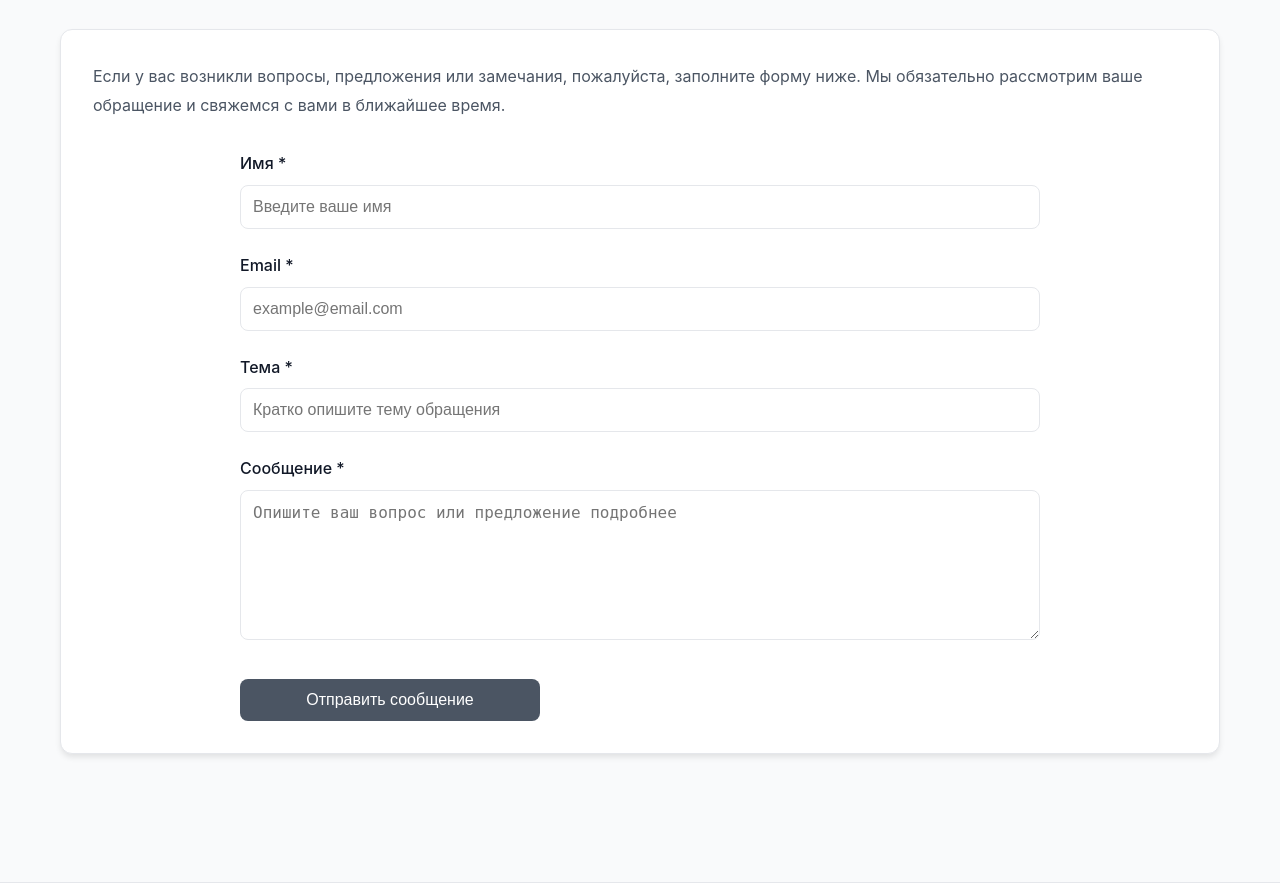
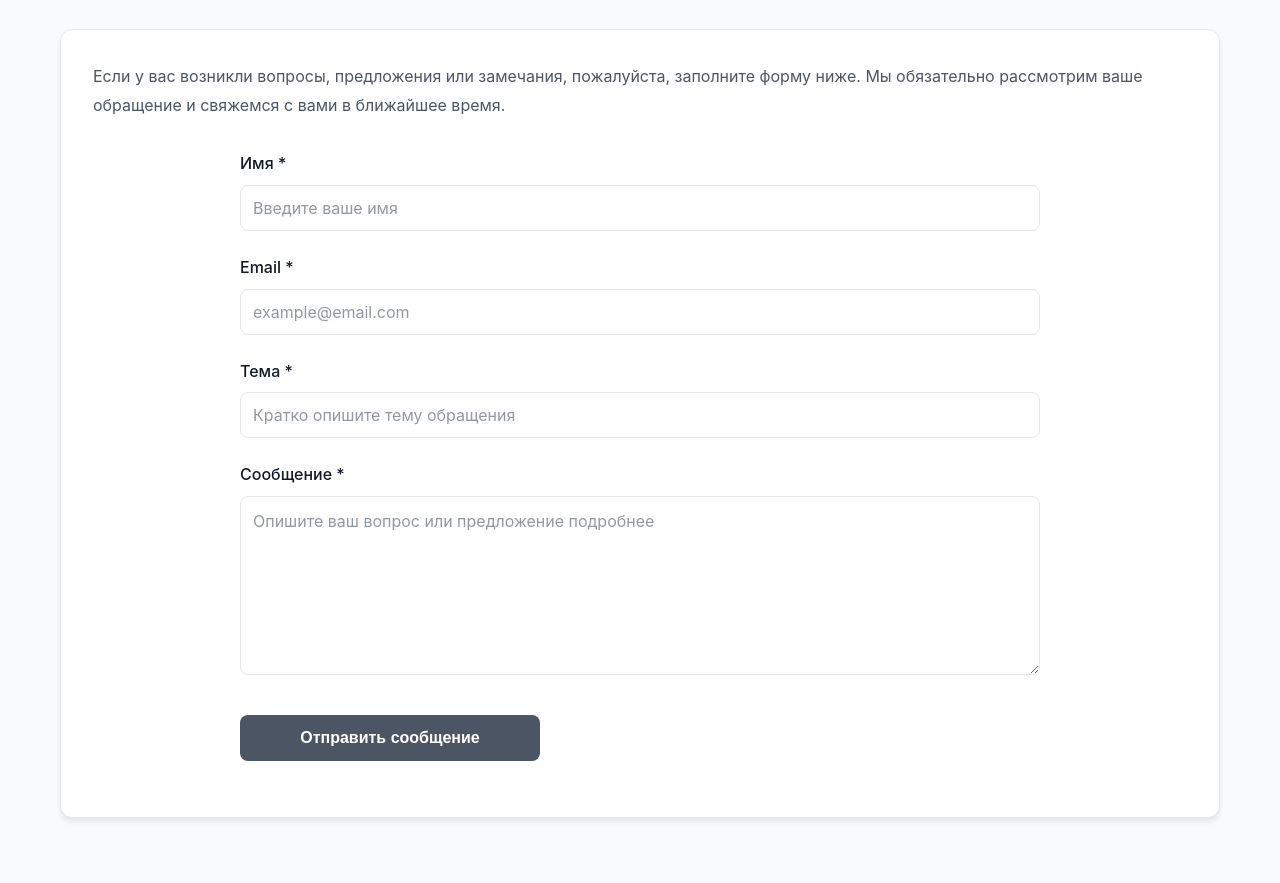
Before and after one commit to olympiada123/olympiada, a Django app: page /contact-form/ in a window 1280 px wide. Shown: the part 209-1092 px from the top of the page. Run offline with Django 5.2, Linux system fonts and the light colour scheme.

```diff
--- a/app/static/css/style.css
+++ b/app/static/css/style.css
@@ -1348,16 +1348,60 @@ textarea.form-control {
     margin: 0 auto;
 }
 
-.contact-form .form-group:last-of-type {
-    margin-bottom: 0;
+.contact-form .form-group {
+    margin-bottom: 1.5rem;
+}
+
+.contact-form .form-label {
+    display: block;
+    margin-bottom: 0.5rem;
+    font-weight: 500;
+    color: var(--text-primary);
+    font-size: 1rem;
+}
+
+.contact-form .form-control {
+    width: 100%;
+    padding: 0.75rem;
+    border: 1px solid var(--border-color);
+    border-radius: 0.5rem;
+    font-size: 1rem;
+    transition: var(--transition);
+    background: var(--bg-primary);
+    color: var(--text-primary);
+    font-family: inherit;
+}
+
+.contact-form .form-control:focus {
+    outline: none;
+    border-color: var(--primary-color);
+    box-shadow: 0 0 0 3px rgba(75, 85, 99, 0.1);
+}
+
+.contact-form .form-control::placeholder {
+    color: var(--text-secondary);
+    opacity: 0.6;
 }
 
 .contact-form textarea.form-control {
-    min-height: 150px;
+    resize: vertical;
+    min-height: 120px;
+    line-height: 1.6;
+}
+
+.contact-form button[type="submit"] {
+    padding: 0.875rem 2rem;
+    font-size: 1rem;
+    font-weight: 600;
 }
 
 @media (max-width: 768px) {
     .contact-form {
         max-width: 100%;
     }
+
+    .contact-form button[type="submit"] {
+        width: 100%;
+        max-width: 100%;
+    }
 }
--- a/app/views.py
+++ b/app/views.py
@@ -1,6 +1,6 @@
 from django.shortcuts import render, redirect
 from django.contrib import messages
-from .models import ContactForm as ContactFormModel
+from .models import ContactForm
 
 
 def index(request):
@@ -23,7 +23,7 @@ def contact_form(request):
         message = request.POST.get('message')
 
         if name and email and subject and message:
-            ContactFormModel.objects.create(
+            ContactForm.objects.create(
                 name=name,
                 email=email,
                 subject=subject,
```
